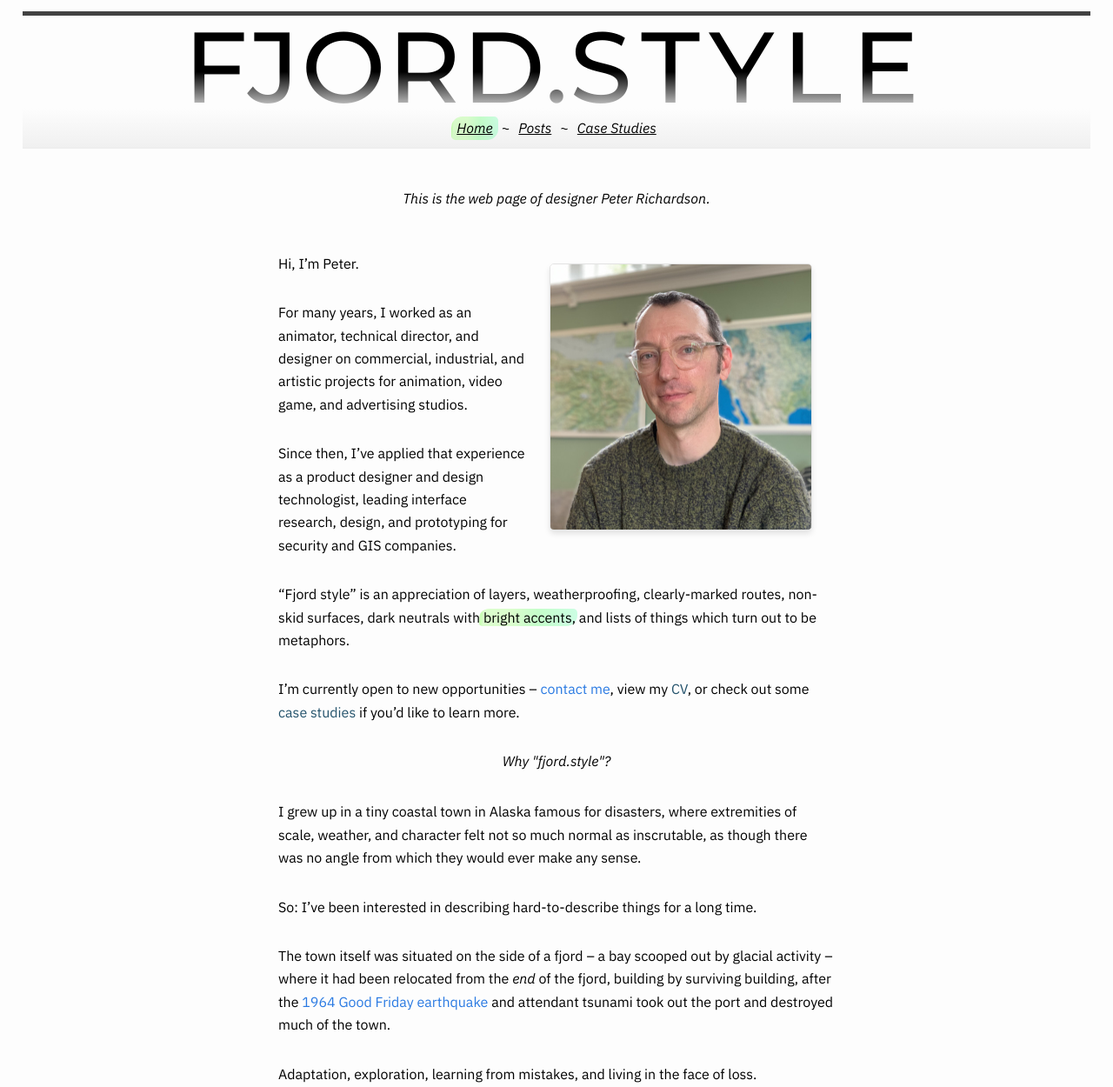
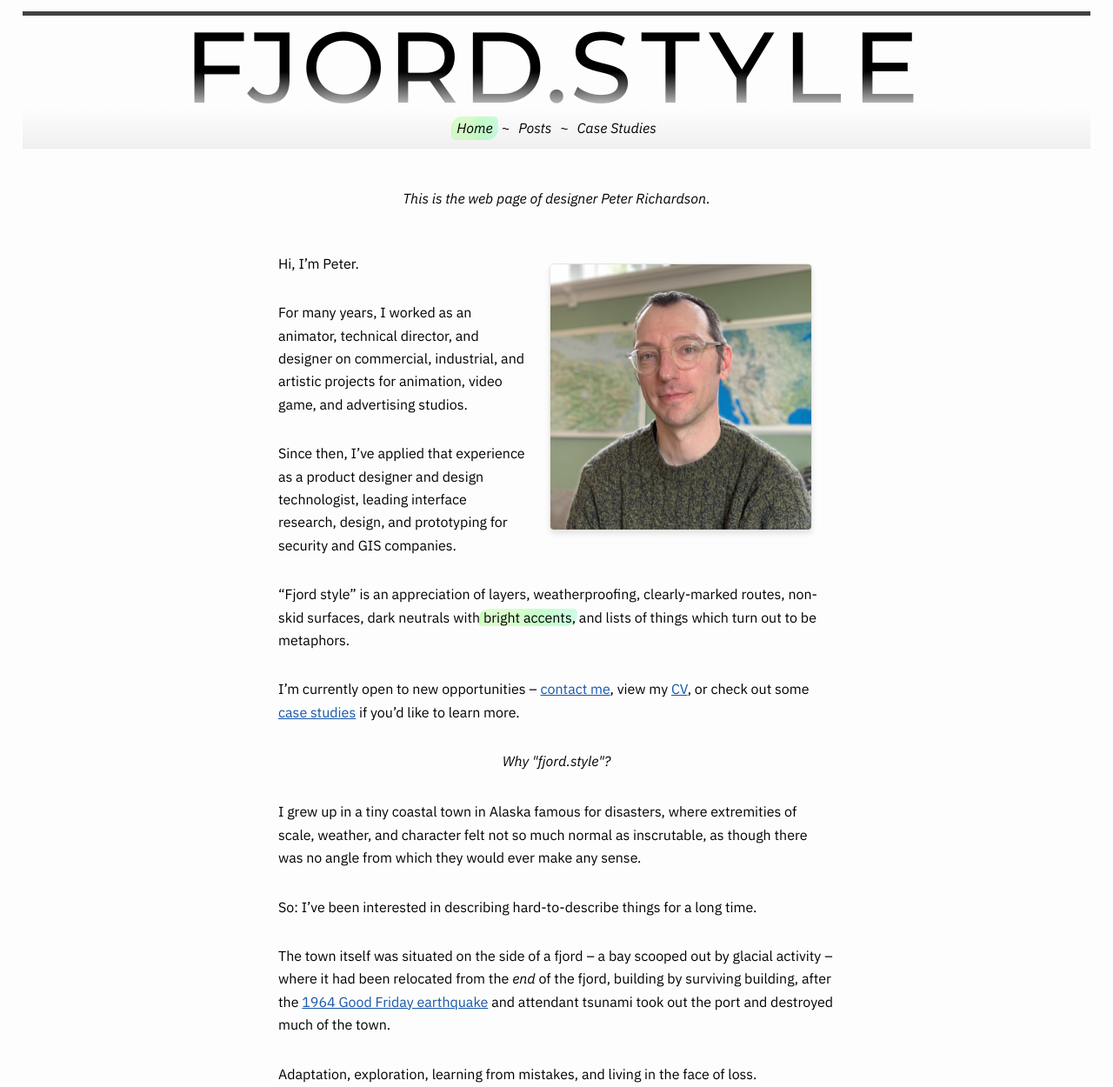
Before and after one commit to meetar/fjord.style, a Jekyll site: the page built from index.md, in a window 1280 px wide. Shown: the top 1250 px of the page at 87% size. Built offline with Jekyll 4.4.1, drawn with Linux system fonts in a browser that asks for light colours.

Commit message:
style tweaks

```diff
--- a/_sass/_base.scss
+++ b/_sass/_base.scss
@@ -100,17 +100,25 @@ h1, h2, h3, h4, h5, h6 {
  * Links
  */
 a {
-    color: $brand-color;
-    text-decoration: none;
+    color: $link-color;
+    // text-decoration: none;
 
     &:visited {
-        color: darken($brand-color, 15%);
+        // color: darken($link-color, 15%);
     }
 
     &:hover {
-        color: $text-color;
-        text-decoration: underline;
+        // color: red;
+        // text-decoration: underline;
     }
+
+    &.post-link {
+        text-decoration: none;
+    }
+
+}
+.site-footer a, .site-header a, .post-excerpt a {
+    text-decoration: none;
 }
 
 
--- a/_sass/_case-studies.scss
+++ b/_sass/_case-studies.scss
@@ -16,16 +16,6 @@
       max-width:         calc(#{$content-width} - (#{$spacing-unit}));
       padding-right: $spacing-unit / 2;
       padding-left: $spacing-unit / 2;
-  }
-
-  a {
-    color: black;
-    text-decoration: underline;
-    text-decoration-color: rgb(40, 174, 91);
-    &:hover {
-      text-decoration: none;
-      background-color: rgb(172, 240, 198);
-    }
   }
 
   ul {
--- a/_sass/_layout.scss
+++ b/_sass/_layout.scss
@@ -25,10 +25,8 @@
     a {
       color: black;
       font-style: italic;
-      text-decoration: underline;
     }
     a:hover {
-      height: unset !important;
     }
   }
 }
@@ -93,19 +91,6 @@
         // letter-spacing: .025em;
         font-weight: 900;
     }
-}
-
-
-.site-title, a:hover {
-    text-decoration: none;
-}
-
-a:hover {
-    color: darkblue;
-}
-
-a:visited {
-    color: #24536c;
 }
 
 .site-nav, .footer-site-nav {
@@ -416,11 +401,6 @@ footer img {
     display: inline;
 }
 
-footer a {
-    margin: 0;
-}
-
-
 .caption {
     font-size: $small-font-size;
     color: #999;
--- a/css/main.scss
+++ b/css/main.scss
@@ -16,6 +16,7 @@ $spacing-unit:     30px;
 $text-color:       #000;
 $background-color: #fdfdfd;
 $brand-color:      #2a7ae2;
+$link-color:       darken($brand-color, 15%);
 
 $grey-color:       #828282;
 $grey-color-light: lighten($grey-color, 40%);
```
